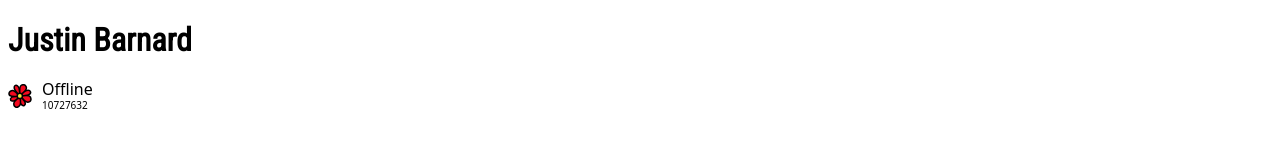
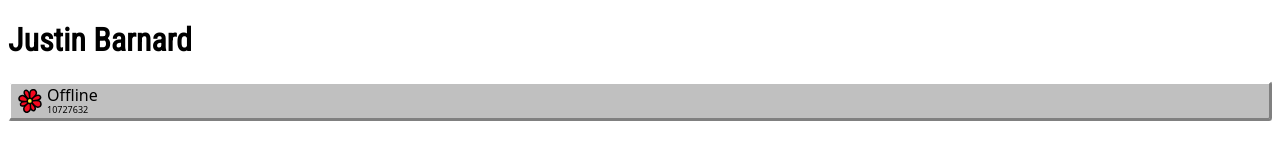
Before and after one commit to justinbarnard/10727632, a plain HTML site: page index.html in a window 1280 px wide. Drawn offline with Linux system fonts and the light colour scheme; a web font is replaced by a local one.

Commit message:
Update index.html

```diff
--- a/index.html
+++ b/index.html
@@ -8,6 +8,23 @@
   <link rel="preconnect" href="https://fonts.gstatic.com" crossorigin />
   <link href="https://fonts.googleapis.com/css2?family=Bitcount+Prop+Single:wght@100..900&family=Roboto+Condensed&display=swap" rel="stylesheet" />
   <style>
+    #icq {
+  display: flex;
+  align-items: center;
+  gap: 5px;
+
+  background-color: #c0c0c0; /* classic gray */
+  border: 2px solid #fff; /* light outer border */
+  border-right-color: #808080; /* dark on right */
+  border-bottom-color: #808080; /* dark on bottom */
+  border-left-color: #fff; /* light on left */
+  border-top-color: #fff; /* light on top */
+
+  padding: 4px 8px;
+  border-radius: 3px;
+  box-shadow: inset -1px -1px 0 #808080, inset 1px 1px 0 #fff;
+}
+
     h1 {
       font-family: "Roboto Condensed", sans-serif;
     }
@@ -27,7 +44,7 @@
     #icq {
       display: flex;
       align-items: center;
-      gap: 10px;
+      gap: 5px;
     }
 
     #icq-icon {
@@ -43,8 +60,8 @@
     }
 
     .status-id {
-      font-size: x-small;
-      margin-top: 2px;
+      font-size: xx-small;
+      margin-top: 1px;
     }
   </style>
 </head>
```
